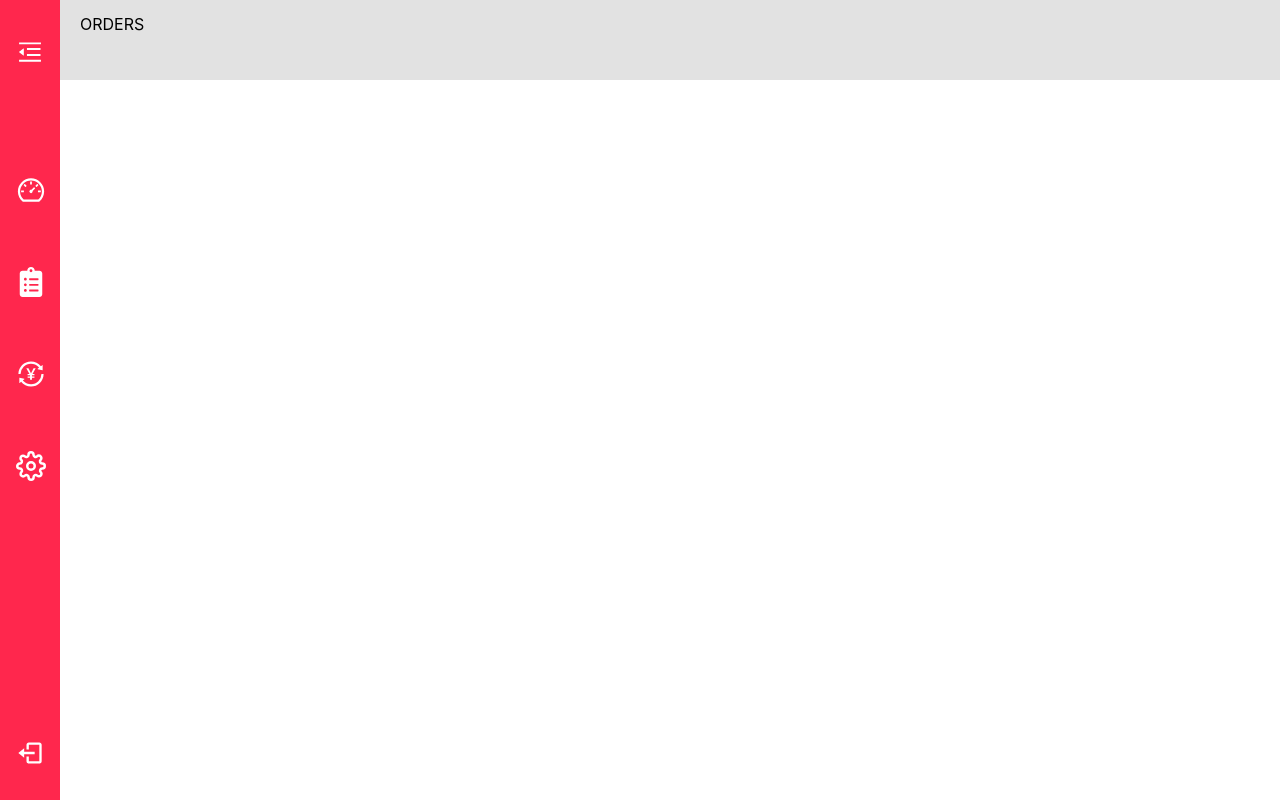
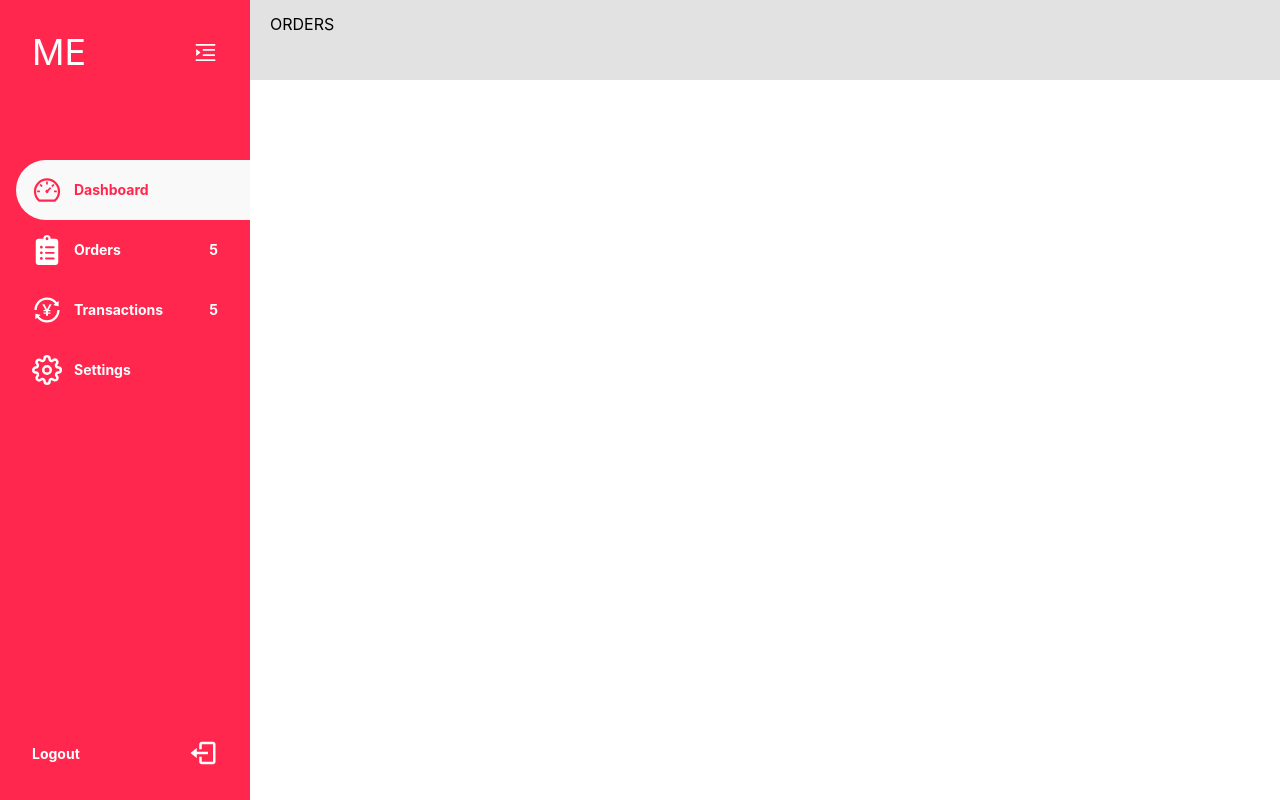
Before and after one commit to yomCode/cruiseDemo, a React (Create React App) app: page / in a window 1280 px wide. Built offline with nearby package versions, Linux system fonts and the light colour scheme.

Commit message:
Sidebar styling updated

```diff
--- /dev/null
+++ b/data/db.json
@@ -0,0 +1,16 @@
+{
+  "orders": [
+    {
+      "id": 1,
+      "name": "order1"
+    },
+    {
+      "id": 2,
+      "name": "order2"
+    },
+    {
+      "id": 3,
+      "name": "order3"
+    }
+  ]
+}
--- a/src/components/Sidebar.tsx
+++ b/src/components/Sidebar.tsx
@@ -4,11 +4,12 @@ import { FaClipboardList } from "react-icons/fa";
 import { AiOutlineTransaction } from "react-icons/ai";
 import { FiSettings } from "react-icons/fi";
 import { AiOutlineMenuFold } from "react-icons/ai";
+import { AiOutlineMenuUnfold } from "react-icons/ai";
 import { BiLogOut } from "react-icons/bi";
 
 const Sidebar = () => {
-  const [active, setActive] = React.useState<String>("");
-  const [openMenuPan, setOpenMenuPan] = React.useState<Boolean>(false);
+  const [active, setActive] = React.useState<String>("dashboard");
+  const [openMenuPan, setOpenMenuPan] = React.useState<Boolean>(true);
 
   const dashboardMenu = [
     {
@@ -38,7 +39,7 @@ const Sidebar = () => {
       {/* Main container */}
       <div
         className={`h-screen ${
-          openMenuPan ? "w-[300px]" : "w-[60px]"
+          openMenuPan ? "w-[250px]" : "w-[60px]"
         } bg-pinky py-8 flex flex-col justify-between ease-in-out transition-all duration-500`}
       >
         {/* Avatar and menu container */}
@@ -49,15 +50,15 @@ const Sidebar = () => {
         >
           {openMenuPan && <p className="text-white text-4xl">ME</p>}
           {openMenuPan ? (
-            <AiOutlineMenuFold
-              size={50}
+            <AiOutlineMenuUnfold
+              size={25}
               color="white"
               onClick={() => setOpenMenuPan(!openMenuPan)}
               className="cursor-pointer"
             />
           ) : (
             <AiOutlineMenuFold
-              size={40}
+              size={25}
               color="white"
               onClick={() => setOpenMenuPan(!openMenuPan)}
               className="cursor-pointer"
@@ -67,7 +68,7 @@ const Sidebar = () => {
         {/* dashboard menu items */}
         <div className="w-full basis-2/3">
           <ul
-            className={`flex flex-col gap-8 text-white text-xl ${
+            className={`flex flex-col text-white text-[14px] font-bold ${
               openMenuPan ? "pl-4" : ""
             } cursor-pointer`}
           >
@@ -93,7 +94,7 @@ const Sidebar = () => {
         </div>
         {/* logout */}
         <div
-          className={`flex justify-between items-center text-white text-2xl cursor-pointer ${
+          className={`flex justify-between items-center text-white text-[14px] font-bold cursor-pointer ${
             openMenuPan ? "px-8" : "px-4"
           }`}
         >
```
